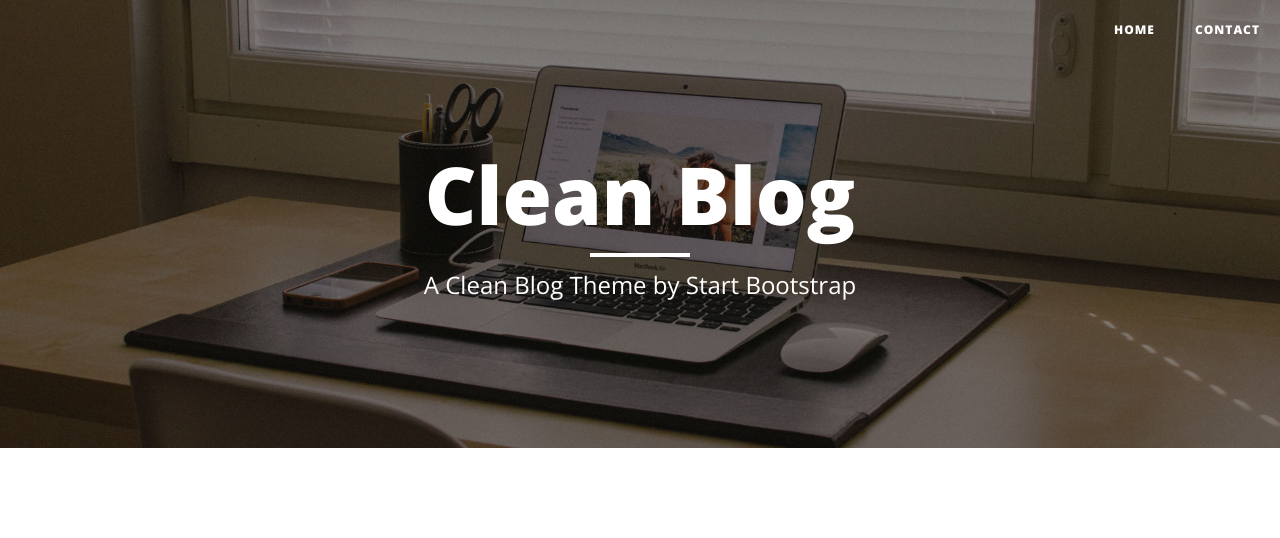
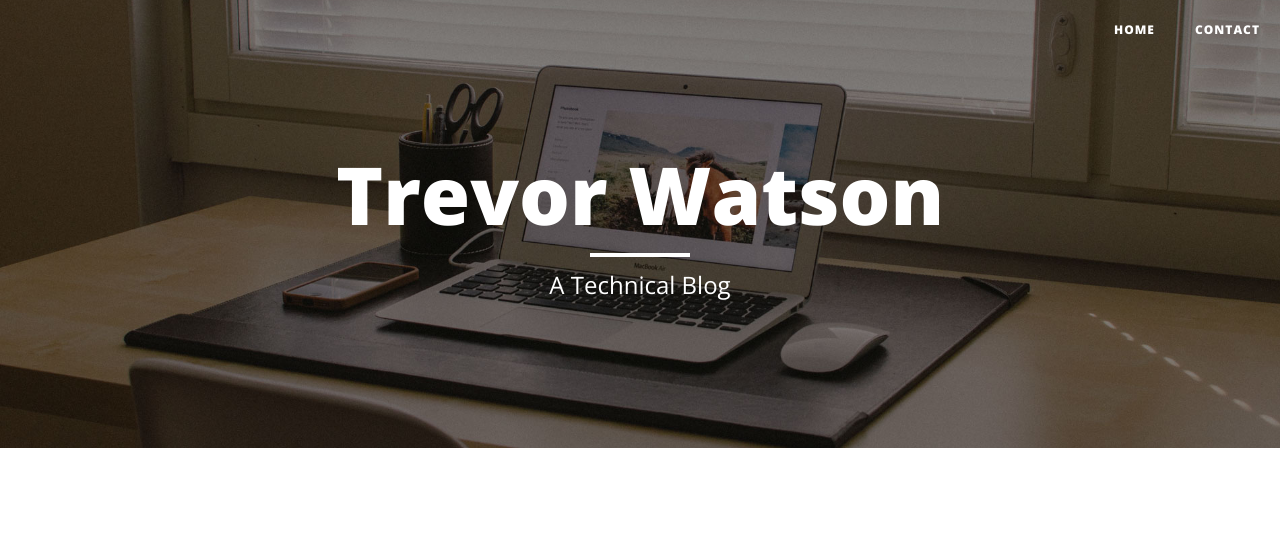
Before and after one commit to cfc603/clean_blog, a Django app: template main/templates/main/home.html in a window 1280 px wide. Shown: the top 538 px of the page. Run offline with Django 3.2, Linux system fonts and the light colour scheme; the template is opened without the code that fills it, so the values that code supplies are empty; some libraries are stand-ins or nearby versions.

Commit message:
update heading for home page

```diff
--- a/main/templates/main/home.html
+++ b/main/templates/main/home.html
@@ -11,9 +11,9 @@
 
 {% block header %}
 <div class="site-heading">
-    <h1>Clean Blog</h1>
+    <h1>Trevor Watson</h1>
     <hr class="small">
-    <span class="subheading">A Clean Blog Theme by Start Bootstrap</span>
+    <span class="subheading">A Technical Blog</span>
 </div>
 {% endblock %}
 
```
